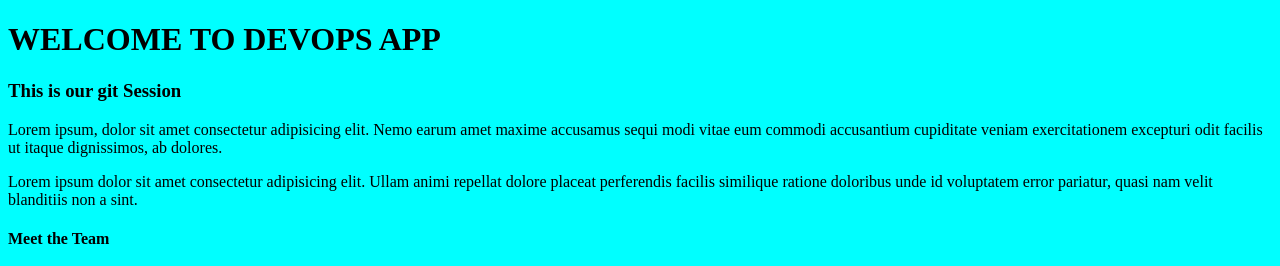
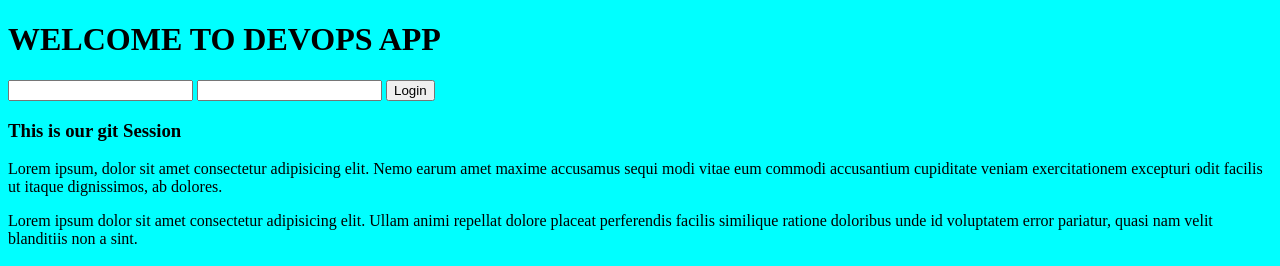
Before and after one commit to infrababa/devop-app, a plain HTML site: page index.html in a window 1280 px wide. Shown: the top 266 px of the page. Drawn offline with Linux system fonts and the light colour scheme.

Commit message:
feature: Login fuctionality

```diff
--- a/index.html
+++ b/index.html
@@ -8,6 +8,11 @@
 </head>
 <body>
     <h1>WELCOME TO DEVOPS APP</h1>
+        <form action="">
+        <input type="Username">
+        <input type="password">
+        <button>Login</button>
+    </form>
     <h3>This is our git Session</h3>
     <p>Lorem ipsum, dolor sit amet consectetur adipisicing elit. Nemo earum amet maxime accusamus sequi modi vitae eum commodi accusantium cupiditate veniam exercitationem excepturi odit facilis ut itaque dignissimos, ab dolores.</p>
     <p>Lorem ipsum dolor sit amet consectetur adipisicing elit. Ullam animi repellat dolore placeat perferendis facilis similique ratione doloribus unde id voluptatem error pariatur, quasi nam velit blanditiis non a sint.</p>
```
